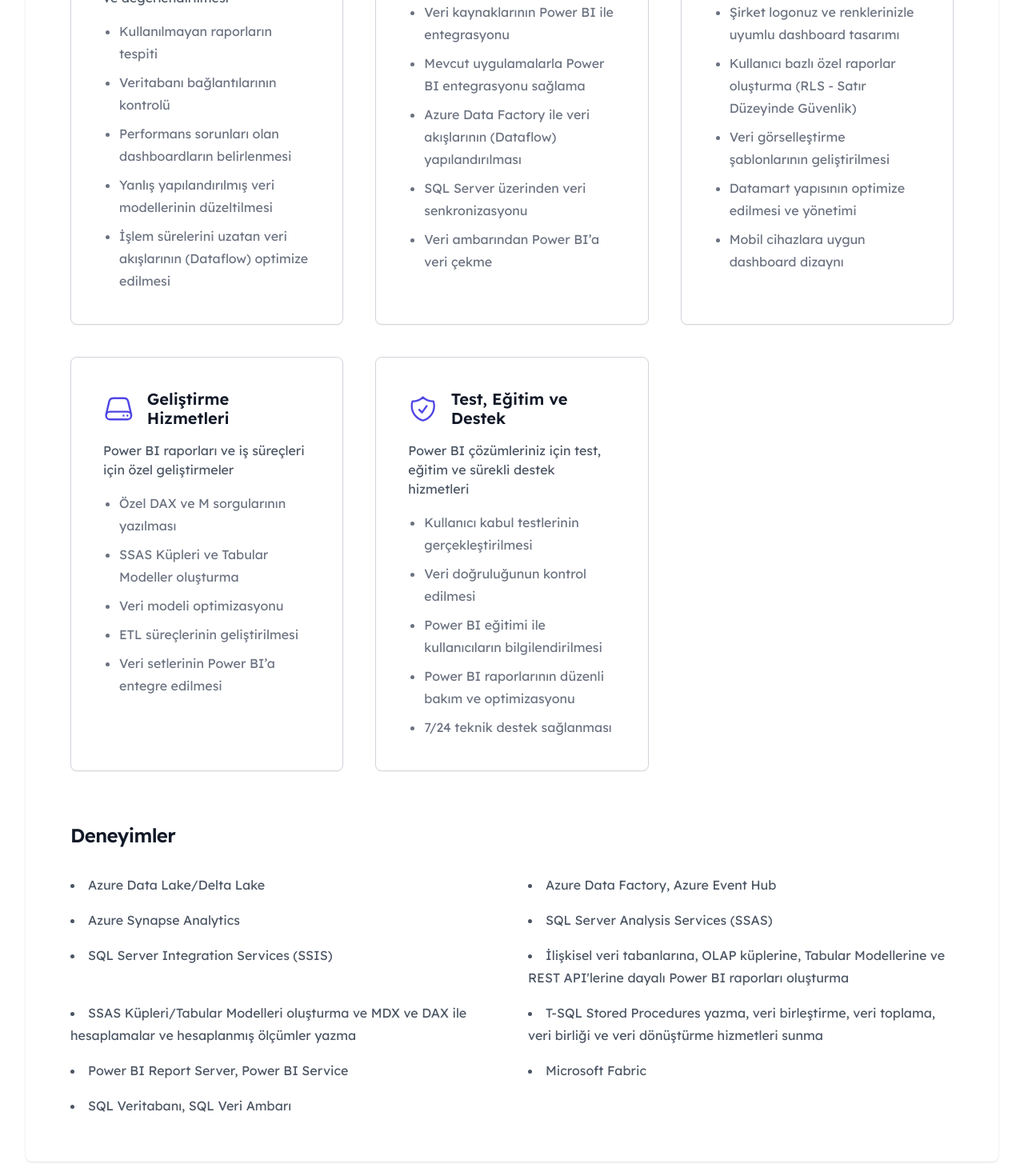
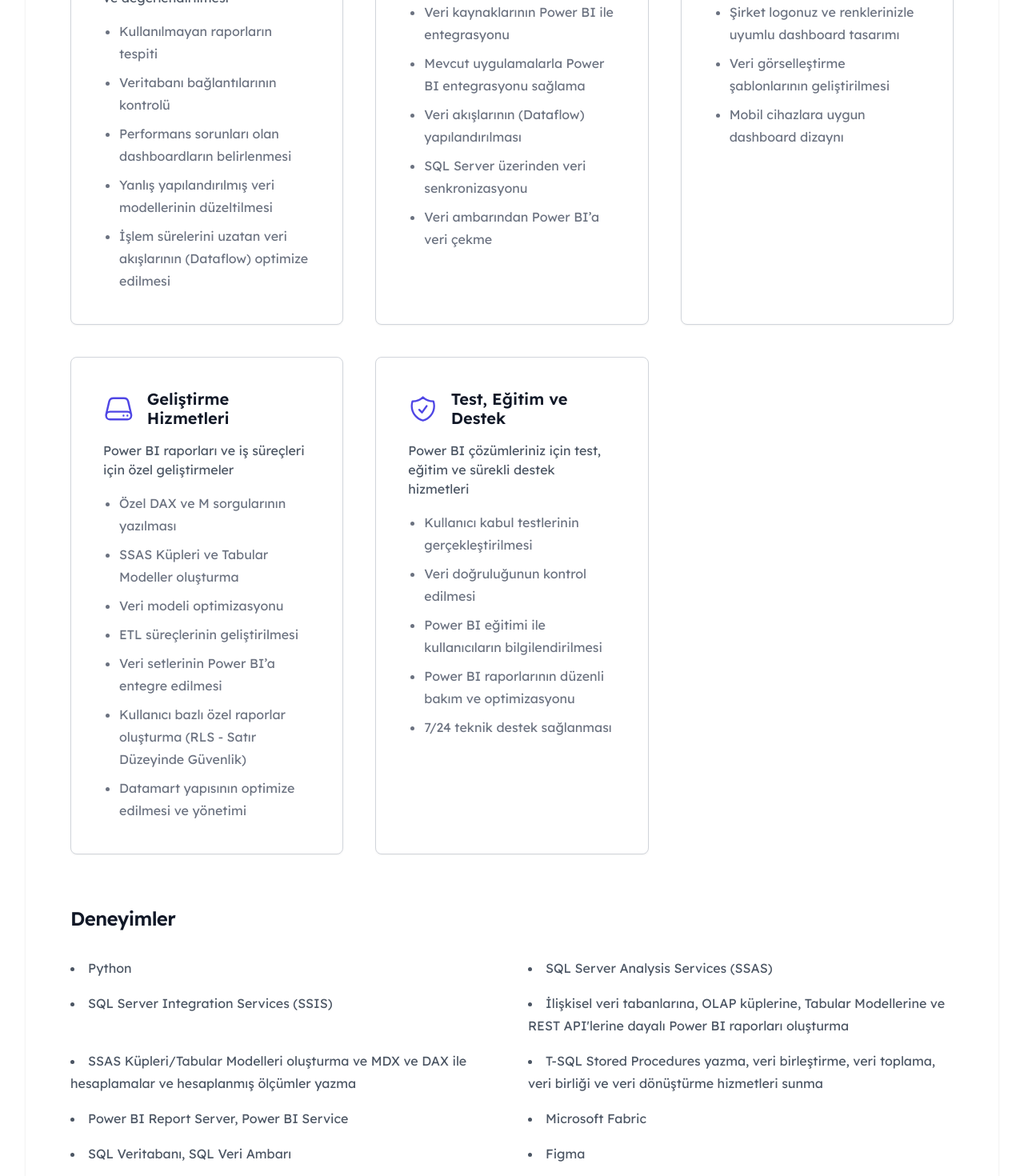
Before and after one commit to Altuggurgul/nextproject, a Next.js app: page /bilgi in a window 1280 px wide. Shown: the part 460-1930 px from the top of the page at 80% size. Built offline with nearby package versions, Linux system fonts and the light colour scheme.

Commit message:
POWERBI Hizmetler sayfasinda  düzenlemeler yapıldı

```diff
--- a/src/components/bilgigiris.jsx
+++ b/src/components/bilgigiris.jsx
@@ -29,7 +29,7 @@
       items: [
         'Veri kaynaklarının Power BI ile entegrasyonu',
         'Mevcut uygulamalarla Power BI entegrasyonu sağlama',
-        'Azure Data Factory ile veri akışlarının (Dataflow) yapılandırılması',
+        'Veri akışlarının (Dataflow) yapılandırılması',
         'SQL Server üzerinden veri senkronizasyonu',
         'Veri ambarından Power BI’a veri çekme',
       ],
@@ -41,9 +41,7 @@
       description: 'Power BI panolarınızı iş ihtiyaçlarınıza göre özelleştirme',
       items: [
         'Şirket logonuz ve renklerinizle uyumlu dashboard tasarımı',
-        'Kullanıcı bazlı özel raporlar oluşturma (RLS - Satır Düzeyinde Güvenlik)',
         'Veri görselleştirme şablonlarının geliştirilmesi',
-        'Datamart yapısının optimize edilmesi ve yönetimi',
         'Mobil cihazlara uygun dashboard dizaynı',
       ],
     },
@@ -58,6 +56,8 @@
         'Veri modeli optimizasyonu',
         'ETL süreçlerinin geliştirilmesi',
         'Veri setlerinin Power BI’a entegre edilmesi',
+        'Kullanıcı bazlı özel raporlar oluşturma (RLS - Satır Düzeyinde Güvenlik)',
+        'Datamart yapısının optimize edilmesi ve yönetimi',
       ],
     },
     {
@@ -77,9 +77,7 @@
 
 
   const expertise = [
-    'Azure Data Lake/Delta Lake',
-    'Azure Data Factory, Azure Event Hub',
-    'Azure Synapse Analytics',
+    'Python',
     'SQL Server Analysis Services (SSAS)',
     'SQL Server Integration Services (SSIS)',
     'İlişkisel veri tabanlarına, OLAP küplerine, Tabular Modellerine ve REST API\'lerine dayalı Power BI raporları oluşturma',
@@ -88,6 +86,7 @@
     'Power BI Report Server, Power BI Service',
     'Microsoft Fabric',
     'SQL Veritabanı, SQL Veri Ambarı',
+    'Figma'
   ];
 
 
```
